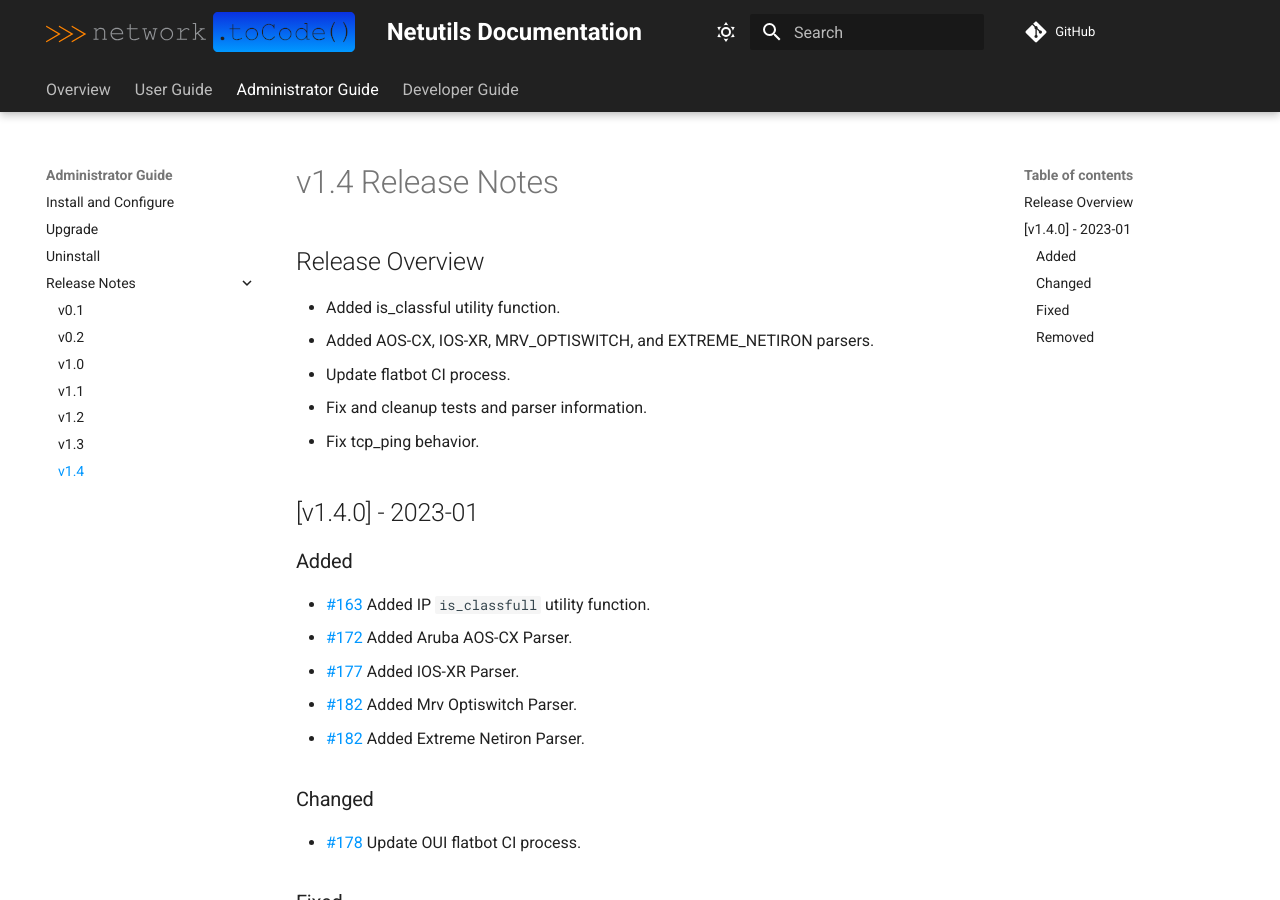
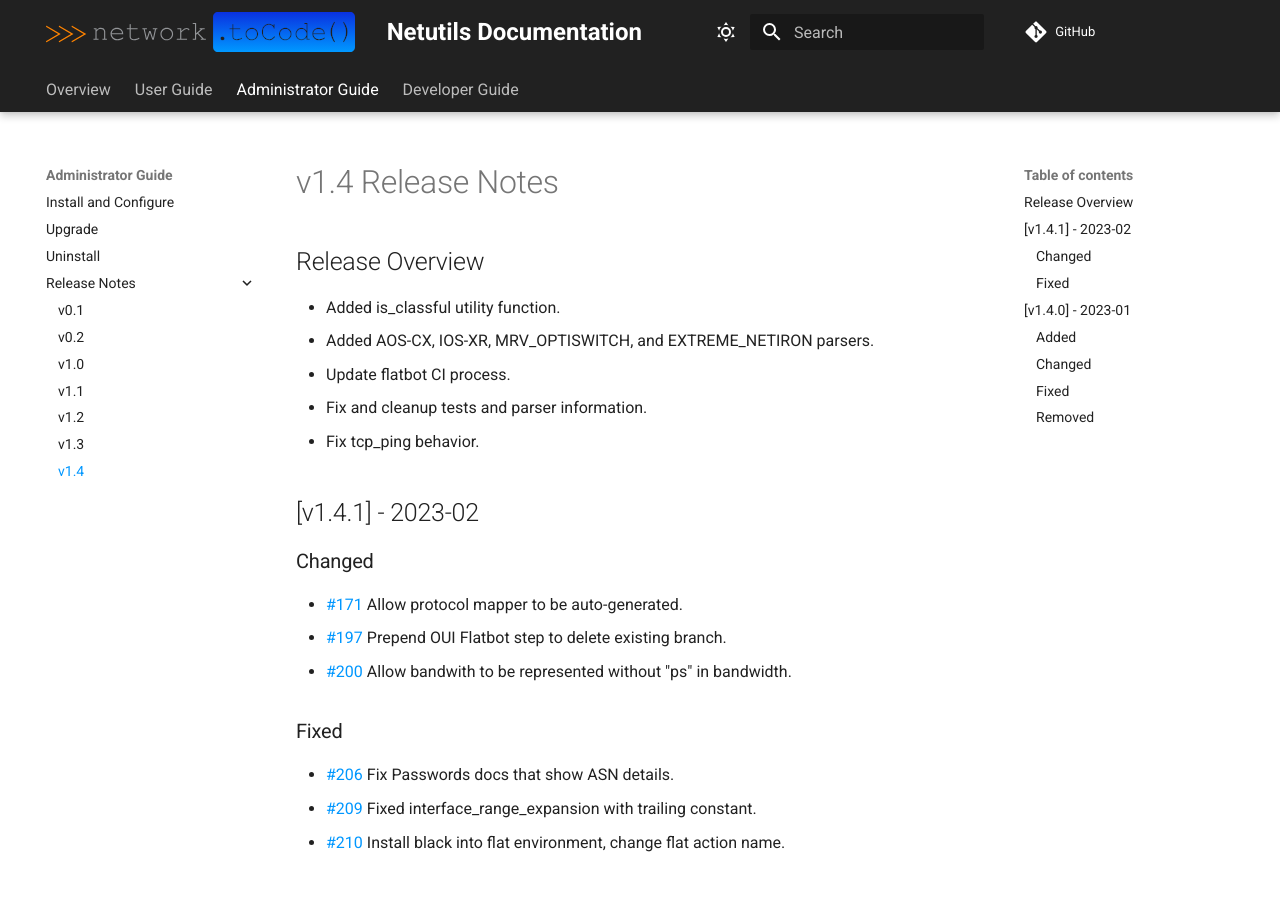
Before and after one commit to networktocode/netutils, an MkDocs documentation site: the page built from docs/admin/release_notes/version_1.4.md, in a window 1280 px wide and 900 px high. Built offline with MkDocs 1.6.1 and Material for MkDocs 9.7.7, drawn with Linux system fonts in a browser that asks for light colours; comment, search, counter and statistics services are not loaded.

Commit message:
Prep for 1.4.1 (#202)

```diff
--- a/docs/admin/release_notes/version_1.4.md
+++ b/docs/admin/release_notes/version_1.4.md
@@ -7,6 +7,20 @@
 - Update flatbot CI process.
 - Fix and cleanup tests and parser information.
 - Fix tcp_ping behavior.
+
+## [v1.4.1] - 2023-02
+
+### Changed
+
+- [#171](https://github.com/networktocode/netutils/pull/171) Allow protocol mapper to be auto-generated.
+- [#197](https://github.com/networktocode/netutils/pull/197) Prepend OUI Flatbot step to delete existing branch.
+- [#200](https://github.com/networktocode/netutils/pull/200) Allow bandwith to be represented without "ps" in bandwidth.
+
+### Fixed
+
+- [#206](https://github.com/networktocode/netutils/pull/206) Fix Passwords docs that show ASN details.
+- [#209](https://github.com/networktocode/netutils/pull/209) Fixed interface_range_expansion with trailing constant.
+- [#210](https://github.com/networktocode/netutils/pull/210) Install black into flat environment, change flat action name.
 
 ## [v1.4.0] - 2023-01
 
--- a/pyproject.toml
+++ b/pyproject.toml
@@ -1,6 +1,6 @@
 [tool.poetry]
 name = "netutils"
-version = "1.4.0"
+version = "1.4.1"
 description = "Common helper functions useful in network automation."
 authors = ["Network to Code, LLC <opensource@networktocode.com>"]
 license = "Apache-2.0"
```
